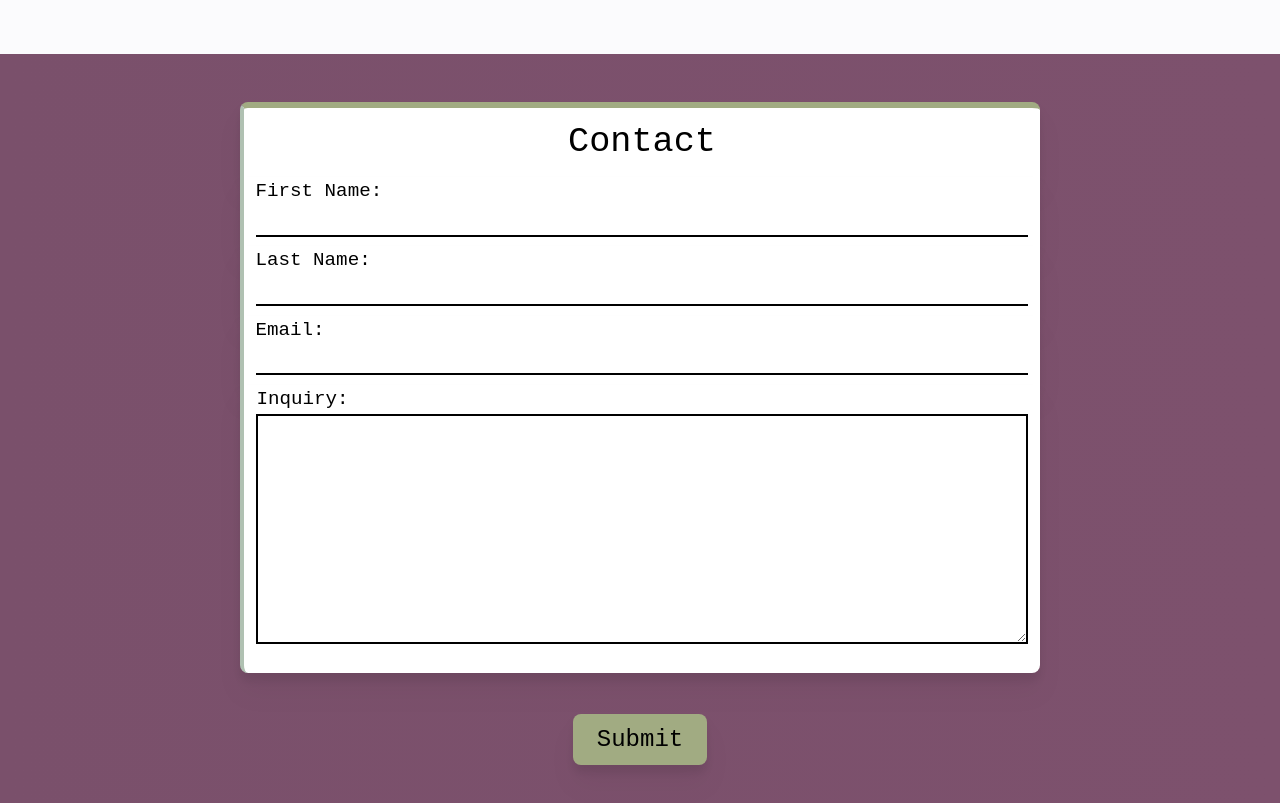
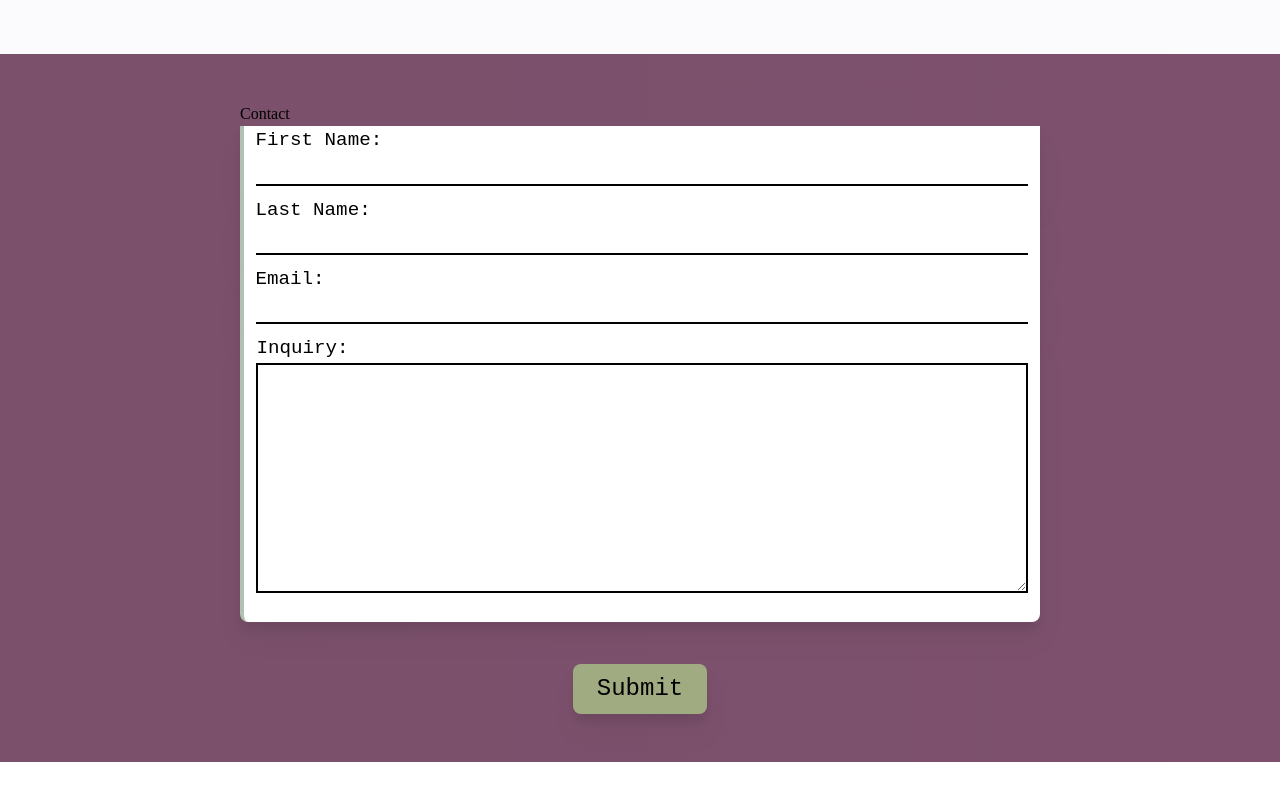
Before and after one commit to rewpt/portfolio, a React (Create React App) app: page / in a window 1280 px wide. Shown: the part 3216-4019 px from the top of the page. After the commit the page ends 3978 px from the top, so only its background shows below. Built offline with nearby package versions, Linux system fonts and the light colour scheme.

Commit message:
change h2 to h1 for font styling

```diff
--- a/src/components/Contact.jsx
+++ b/src/components/Contact.jsx
@@ -47,7 +47,7 @@ export default function Contact() {
           id="contact"
           className="flex flex-col justify-center w-full bg-opacity-0 "
         >
-          <h2 className="contact-h2">Contact</h2>
+          <h1 className="contact-h1">Contact</h1>
           <form
             onSubmit={(e) => {
               e.preventDefault();
```
